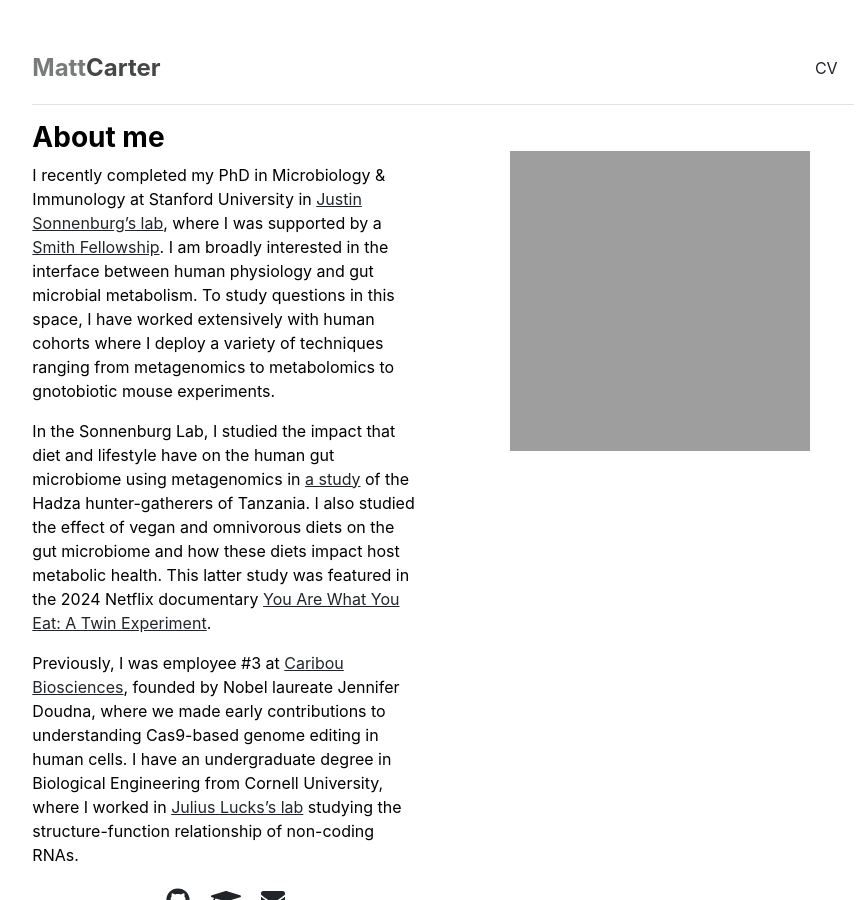
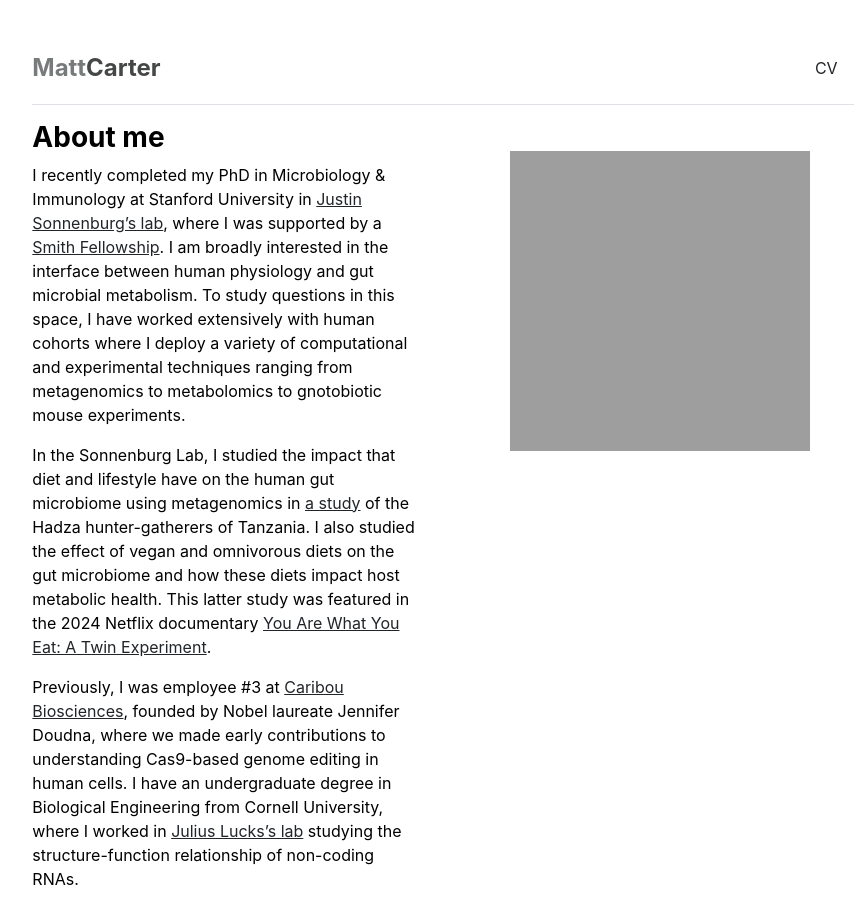
Before and after one commit to matt-cart/matt-cart.github.io, a Jekyll site: the page built from index.md, in a window 1280 px wide and 900 px high. Shown: the whole window, without its empty margins (197-1065 px from the left). Built offline with Jekyll 4.4.1, drawn with Linux system fonts in a browser that asks for light colours.

Commit message:
Update index.md

```diff
--- a/index.md
+++ b/index.md
@@ -3,7 +3,7 @@ layout: home
 title: "Home"
 ---
 
-I recently completed my PhD in Microbiology & Immunology at Stanford University in [Justin Sonnenburg's lab](https://sonnenburglab.stanford.edu/), where I was supported by a [Smith Fellowship](https://vpge.stanford.edu/fellowships-funding/sgf). I am broadly interested in the interface between human physiology and gut microbial metabolism. To study questions in this space, I have worked extensively with human cohorts where I deploy a variety of techniques ranging from metagenomics to metabolomics to gnotobiotic mouse experiments.
+I recently completed my PhD in Microbiology & Immunology at Stanford University in [Justin Sonnenburg's lab](https://sonnenburglab.stanford.edu/), where I was supported by a [Smith Fellowship](https://vpge.stanford.edu/fellowships-funding/sgf). I am broadly interested in the interface between human physiology and gut microbial metabolism. To study questions in this space, I have worked extensively with human cohorts where I deploy a variety of computational and experimental techniques ranging from metagenomics to metabolomics to gnotobiotic mouse experiments.
 
 In the Sonnenburg Lab, I studied the impact that diet and lifestyle have on the human gut microbiome using metagenomics in [a study](https://pubmed.ncbi.nlm.nih.gov/37348505/) of the Hadza hunter-gatherers of Tanzania. I also studied the effect of vegan and omnivorous diets on the gut microbiome and how these diets impact host metabolic health. This latter study was featured in the 2024 Netflix documentary [You Are What You Eat: A Twin Experiment](https://www.netflix.com/title/81133260).
 
```
